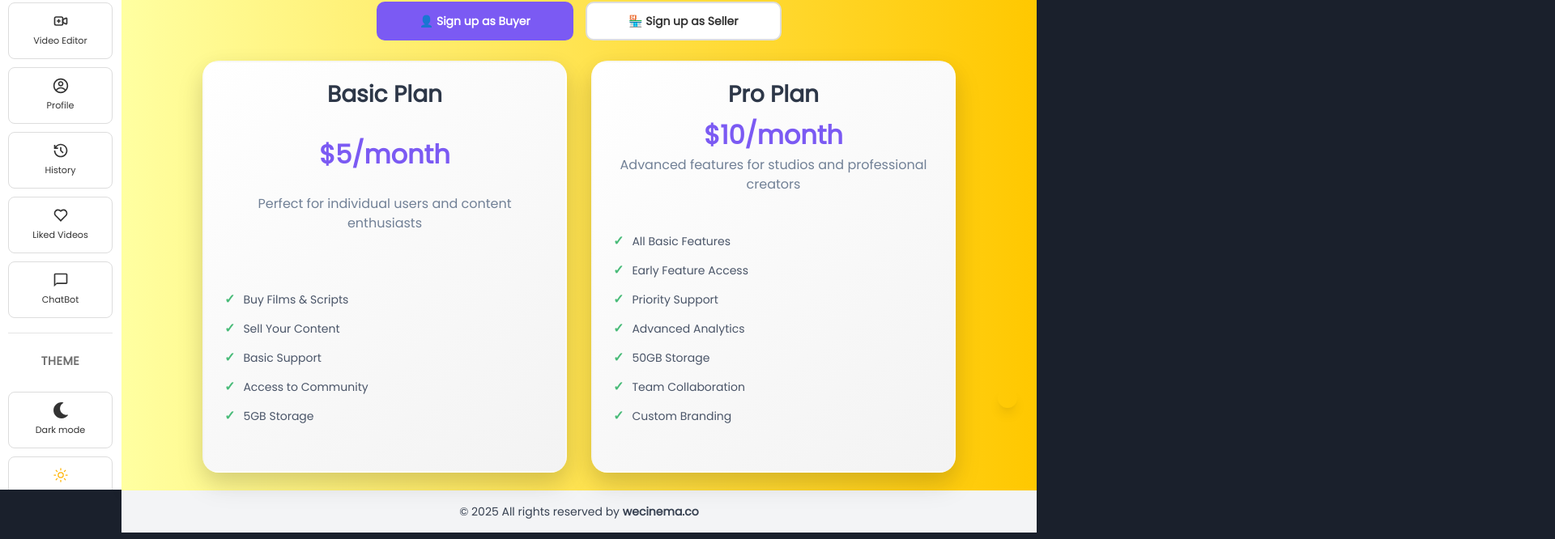
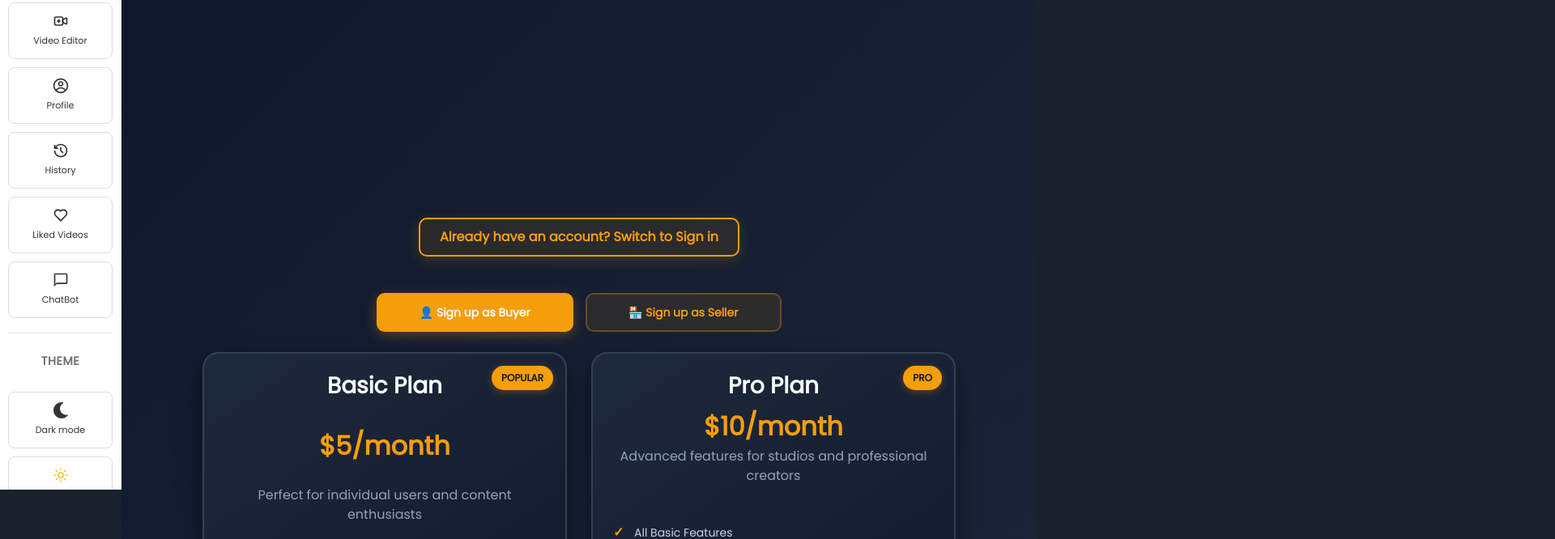
Before and after one commit to HH-pro/Wecinema.co, a React (Vite) app in the folder frontend/: page /hypemode in a window 1280 px wide. Shown: the part 272-938 px from the top of the page at 81% size, 1920 px wide, since content can reach past the window. Built offline with nearby package versions, Linux system fonts and the light colour scheme; no server answers; some icons are missing; what @ffmpeg/ffmpeg would draw is missing.

Commit message:
Auto update

```diff
--- a/frontend/src/pages/hypemodepage.tsx
+++ b/frontend/src/pages/hypemodepage.tsx
@@ -1,377 +1,12 @@
 import { useState, useEffect } from "react";
 import axios from 'axios';
-import styled , { keyframes } from 'styled-components';
 import { Layout } from "../components";
 import { useNavigate } from 'react-router-dom';
 import { getAuth, signInWithPopup, signOut, createUserWithEmailAndPassword, signInWithEmailAndPassword } from "firebase/auth";
 import { googleProvider } from "./firebase";
 import { motion } from "framer-motion";
 import Confetti from "react-confetti";
-
-
-const MainContainer = styled.div`
-  display: flex;
-  flex-direction: column;
-  height: 90vh;
-  background: linear-gradient(to right, #ffffa1 0%, #ffc800 100%);
-  justify-content: center;
-  align-items: center;
-  padding: 20px;
-  box-shadow: 0px 4px 10px rgba(0, 0, 0, 0.2);
-
-  @media (max-width: 768px) {
-    padding: 1px;
-    height: 120vh;
-    justify-content: flex-start;
-  }
-`;
-
-const SubscriptionContainer = styled.div`
-  display: flex;
-  flex-direction: row;
-  justify-content: center;
-  align-items: stretch;
-  width: 90%;
-  max-width: 1200px;
-  gap: 30px;
-  padding: 0 15px;
-
-  @media (max-width: 1024px) {
-    flex-direction: column;
-    align-items: center;
-    gap: 25px;
-  }
-
-  @media (max-width: 768px) {
-    gap: 20px;
-    width: 95%;
-  }
-`;
-
-const SubscriptionBox = styled.div`
-  width: 100%;
-  max-width: 450px;
-  min-height: 500px;
-  padding: 30px 25px;
-  border-radius: 20px;
-  background: linear-gradient(145deg, #ffffff, #f3f3f3);
-  text-align: center;
-  cursor: pointer;
-  transition: all 0.3s ease;
-  box-shadow: 0 15px 35px rgba(0, 0, 0, 0.1), 0 10px 25px rgba(0, 0, 0, 0.08);
-  position: relative;
-  overflow: hidden;
-  display: flex;
-  flex-direction: column;
-  justify-content: space-between;
-  border: 2px solid transparent;
-
-  &:hover {
-    transform: translateY(-8px) scale(1.02);
-    box-shadow: 0 20px 45px rgba(0, 0, 0, 0.15), 0 15px 35px rgba(0, 0, 0, 0.12);
-  }
-
-  &.selected {
-    border: 3px solid #7b5af3;
-    background: linear-gradient(135deg, #7b5af3, #6541d7);
-    color: white;
-    transform: translateY(-5px) scale(1.01);
-  }
-
-  @media (max-width: 768px) {
-    padding: 20px 15px;
-    min-height: 420px;
-  }
-`;
-
-const Title = styled.h3`
-  font-size: 28px;
-  font-weight: 700;
-  margin-bottom: 15px;
-  color: #2d3748;
-  transition: color 0.3s ease;
-
-  ${SubscriptionBox}.selected & {
-    color: white;
-  }
-`;
-
-const Description = styled.p`
-  font-size: 16px;
-  color: #718096;
-  margin-bottom: 20px;
-  line-height: 1.5;
-  transition: color 0.3s ease;
-
-  ${SubscriptionBox}.selected & {
-    color: rgba(255, 255, 255, 0.9);
-  }
-`;
-
-const Price = styled.div`
-  font-size: 32px;
-  font-weight: 700;
-  color: #7b5af3;
-  margin: 15px 0;
-  transition: color 0.3s ease;
-
-  ${SubscriptionBox}.selected & {
-    color: white;
-  }
-`;
-
-const FeaturesList = styled.ul`
-  list-style: none;
-  padding: 0;
-  margin: 20px 0;
-  text-align: left;
-
-  li {
-    padding: 8px 0;
-    font-size: 14px;
-    color: #4a5568;
-    transition: color 0.3s ease;
-    display: flex;
-    align-items: center;
-
-    &:before {
-      content: "✓";
-      color: #48bb78;
-      font-weight: bold;
-      margin-right: 10px;
-      font-size: 16px;
-    }
-
-    ${SubscriptionBox}.selected & {
-      color: white;
-
-      &:before {
-        color: #68d391;
-      }
-    }
-  }
-`;
-
-const Button = styled.button`
-  width: 100%;
-  padding: 12px 20px;
-  font-size: 16px;
-  font-weight: 600;
-  color: white;
-  background: #7b5af3;
-  border: none;
-  border-radius: 10px;
-  cursor: pointer;
-  transition: all 0.3s ease;
-  box-shadow: 0 4px 15px rgba(123, 90, 243, 0.3);
-  margin: 8px 0;
-
-  &:hover {
-    background: #6541d7;
-    box-shadow: 0 6px 20px rgba(123, 90, 243, 0.4);
-    transform: translateY(-2px);
-  }
-
-  &:disabled {
-    background: #9ca3af;
-    cursor: not-allowed;
-    transform: none;
-  }
-`;
-
-const GoogleButton = styled(Button)`
-  background: #db4437;
-  display: flex;
-  align-items: center;
-  justify-content: center;
-  gap: 10px;
-
-  &:hover {
-    background: #c23321;
-  }
-`;
-
-const EmailButton = styled(Button)`
-  background: #10b981;
-
-  &:hover {
-    background: #059669;
-  }
-`;
-
-const EmailForm = styled.div`
-  display: flex;
-  flex-direction: column;
-  gap: 12px;
-  width: 100%;
-  margin-top: 20px;
-  padding: 20px;
-  background: rgba(255, 255, 255, 0.95);
-  border-radius: 12px;
-  box-shadow: 0 4px 15px rgba(0, 0, 0, 0.08);
-  border: 1px solid #e2e8f0;
-`;
-
-const Input = styled.input`
-  width: 100%;
-  padding: 12px 15px;
-  border: 1px solid #e2e8f0;
-  border-radius: 8px;
-  font-size: 14px;
-  box-sizing: border-box;
-  transition: all 0.3s ease;
-  background: white;
-  color: #2d3748;
-
-  &:focus {
-    outline: none;
-    border-color: #7b5af3;
-    box-shadow: 0 0 0 3px rgba(123, 90, 243, 0.2);
-  }
-
-  &:disabled {
-    background: #f3f4f6;
-    cursor: not-allowed;
-  }
-`;
-
-const ToggleButton = styled.button`
-  color: #000;
-  border: 2px solid #000;
-  padding: 12px 24px;
-  margin-bottom: 30px;
-  cursor: pointer;
-  transition: all 0.3s ease;
-  border-radius: 10px;
-  font-size: 16px;
-  font-weight: 600;
-  background: rgba(255, 255, 255, 0.8);
-
-  &:hover {
-    background: #000;
-    color: white;
-    transform: scale(1.03);
-  }
-
-  &:disabled {
-    background: #9ca3af;
-    cursor: not-allowed;
-  }
-`;
-
-const Popup = styled.div`
-  position: fixed;
-  top: 50%;
-  left: 50%;
-  transform: translate(-50%, -50%);
-  padding: 25px;
-  background: white;
-  border: 2px solid #7b5af3;
-  z-index: 1000;
-  max-width: 90%;
-  width: 350px;
-  border-radius: 15px;
-  box-shadow: 0 15px 40px rgba(0, 0, 0, 0.25);
-  box-sizing: border-box;
-  text-align: center;
-`;
-
-const Overlay = styled.div`
-  position: fixed;
-  top: 0;
-  left: 0;
-  width: 100%;
-  height: 100%;
-  background: rgba(0, 0, 0, 0.5);
-  z-index: 999;
-`;
-
-const UserTypeSelector = styled.div`
-  display: flex;
-  gap: 15px;
-  margin: 15px 0 25px 0;
-  width: 100%;
-  max-width: 500px;
-
-  @media (max-width: 768px) {
-    flex-direction: column;
-    gap: 10px;
-  }
-`;
-
-const UserTypeButton = styled.button<{ active: boolean }>`
-  flex: 1;
-  padding: 12px 20px;
-  border: 2px solid ${props => props.active ? '#7b5af3' : '#ddd'};
-  background: ${props => props.active ? '#7b5af3' : 'white'};
-  color: ${props => props.active ? 'white' : '#333'};
-  border-radius: 10px;
-  cursor: pointer;
-  font-weight: 600;
-  transition: all 0.3s ease;
-  font-size: 14px;
-
-  &:hover {
-    border-color: #7b5af3;
-    transform: translateY(-2px);
-  }
-
-  &:disabled {
-    background: #f3f4f6;
-    cursor: not-allowed;
-  }
-`;
-
-const slideIn = keyframes`
-  from {
-    transform: translateY(-100%);
-    opacity: 0;
-  }
-  to {
-    transform: translateY(0);
-    opacity: 1;
-  }
-`;
-
-const Banner = styled.div`
-  width: 100%;
-  background: linear-gradient(to right, #ff4e50, #f9d423);
-  color: white;
-  text-align: center;
-  padding: 20px;
-  font-size: 22px;
-  font-weight: bold;
-  position: relative;
-  animation: ${slideIn} 1s ease-in-out;
-  border-radius: 15px;
-  box-shadow: 0 6px 25px rgba(0, 0, 0, 0.15);
-  margin-bottom: 30px;
-`;
-
-const AuthSection = styled.div`
-  margin-top: 20px;
-  width: 100%;
-`;
-
-const AuthDivider = styled.div`
-  display: flex;
-  align-items: center;
-  margin: 15px 0;
-  color: #94a3b8;
-
-  &::before,
-  &::after {
-    content: '';
-    flex: 1;
-    border-bottom: 1px solid #e2e8f0;
-  }
-
-  span {
-    padding: 0 15px;
-    font-size: 14px;
-    color: #94a3b8;
-  }
-`;
+import "../css/HypeModeProfile.css";
 
 const HypeModeProfile = () => {
   const navigate = useNavigate();
@@ -644,7 +279,9 @@ const HypeModeProfile = () => {
 
   return (
     <Layout expand={false} hasHeader={true}>
-      <Banner>🔥 HypeMode is Here! Exclusive Features Await! 🔥</Banner>
+      <div className="banner">
+        🔥 HypeMode is Here! Exclusive Features Await! 🔥
+      </div>
 
       {showFireworks && (
         <motion.div
@@ -660,118 +297,123 @@ const HypeModeProfile = () => {
         </motion.div>
       )}
 
-      <MainContainer>
-        <ToggleButton onClick={toggleSignupSignin} disabled={isLoading}>
+      <div className="main-container">
+        <button className="toggle-button" onClick={toggleSignupSignin} disabled={isLoading}>
           {isSignup ? "Already have an account? Switch to Sign in" : "Don't have an account? Switch to Sign up"}
-        </ToggleButton>
+        </button>
 
         {isLoggedIn ? (
-          <SubscriptionContainer>
-            <SubscriptionBox>
-              <Title>Logout</Title>
-              <Button onClick={handleGoogleLogout} disabled={isLoading}>
+          <div className="cards-container">
+            <div className="subscription-box">
+              <h3 className="subscription-title">Logout</h3>
+              <button className="subscription-button" onClick={handleGoogleLogout} disabled={isLoading}>
                 Logout
-              </Button>
-            </SubscriptionBox>
-          </SubscriptionContainer>
+              </button>
+            </div>
+          </div>
         ) : (
           <>
             {isSignup && (
-              <UserTypeSelector>
-                <UserTypeButton
-                  active={userType === "buyer"}
+              <div className="user-type-selector">
+                <button
+                  className={`user-type-button ${userType === "buyer" ? "active" : ""}`}
                   onClick={() => setUserType("buyer")}
                   disabled={isLoading}
                 >
                   👤 Sign up as Buyer
-                </UserTypeButton>
-                <UserTypeButton
-                  active={userType === "seller"}
+                </button>
+                <button
+                  className={`user-type-button ${userType === "seller" ? "active" : ""}`}
                   onClick={() => setUserType("seller")}
                   disabled={isLoading}
                 >
                   🏪 Sign up as Seller
-                </UserTypeButton>
-              </UserTypeSelector>
+                </button>
+              </div>
             )}
 
-            <SubscriptionContainer>
+            <div className="cards-container">
               {/* Basic Plan */}
-              <SubscriptionBox
-                className={selectedSubscription === "user" ? "selected" : ""}
+              <div
+                className={`subscription-box ${selectedSubscription === "user" ? "selected" : ""}`}
                 onClick={() => !isLoading && handleSubscriptionClick("user")}
               >
-                <Title>Basic Plan</Title>
-                <Price>$5/month</Price>
-                <Description>Perfect for individual users and content enthusiasts</Description>
+                <div className="premium-badge">Popular</div>
+                <h3 className="subscription-title">Basic Plan</h3>
+                <div className="subscription-price">$5/month</div>
+                <p className="subscription-description">Perfect for individual users and content enthusiasts</p>
 
-                <FeaturesList>
+                <ul className="features-list">
                   <li>Buy Films & Scripts</li>
                   <li>Sell Your Content</li>
                   <li>Basic Support</li>
                   <li>Access to Community</li>
                   <li>5GB Storage</li>
-                </FeaturesList>
+                </ul>
 
                 {selectedSubscription === "user" && (
-                  <AuthSection>
-                    <GoogleButton onClick={handleGoogleLogin} disabled={isLoading}>
-                      <span>G</span>
+                  <div className="auth-section">
+                    <button className="subscription-button google-auth-button" onClick={handleGoogleLogin} disabled={isLoading}>
+                      <span className="google-icon">G</span>
                       {isLoading ? "Processing..." : (isSignup ? "Sign up with Google" : "Sign in with Google")}
-                    </GoogleButton>
+                    </button>
 
-                    <AuthDivider>
+                    <div className="auth-divider">
                       <span>or</span>
-                    </AuthDivider>
+                    </div>
 
                     {!showEmailForm ? (
-                      <EmailButton onClick={toggleEmailForm} disabled={isLoading}>
+                      <button className="subscription-button email-toggle-button" onClick={toggleEmailForm} disabled={isLoading}>
                         {isSignup ? "Sign up with Email" : "Sign in with Email"}
-                      </EmailButton>
+                      </button>
                     ) : (
-                      <EmailForm>
+                      <div className="email-form">
                         {isSignup && (
-                          <Input
+                          <input
                             type="text"
+                            className="form-input"
                             placeholder="Enter your username"
                             value={username}
                             onChange={(e) => setUsername(e.target.value)}
                             disabled={isLoading}
                           />
                         )}
-                        <Input
+                        <input
                           type="email"
+                          className="form-input"
                           placeholder="Enter your email"
                           value={email}
                           onChange={(e) => setEmail(e.target.value)}
                           disabled={isLoading}
                         />
-                        <Input
+                        <input
                           type="password"
+                          className="form-input"
                           placeholder="Enter your password"
                           value={password}
                           onChange={(e) => setPassword(e.target.value)}
                           disabled={isLoading}
                         />
-                        <Button onClick={handleEmailSubmit} disabled={isLoading}>
+                        <button className="subscription-button email-submit-button" onClick={handleEmailSubmit} disabled={isLoading}>
                           {isLoading ? "Processing..." : (isSignup ? "Create Account" : "Sign In")}
-                        </Button>
-                      </EmailForm>
+                        </button>
+                      </div>
                     )}
-                  </AuthSection>
+                  </div>
                 )}
-              </SubscriptionBox>
+              </div>
 
               {/* Pro Plan */}
-              <SubscriptionBox
-                className={selectedSubscription === "studio" ? "selected" : ""}
+              <div
+                className={`subscription-box ${selectedSubscription === "studio" ? "selected" : ""}`}
                 onClick={() => !isLoading && handleSubscriptionClick("studio")}
               >
-                <Title>Pro Plan</Title>
-                <Price>$10/month</Price>
-                <Description>Advanced features for studios and professional creators</Description>
+                <div className="premium-badge">Pro</div>
+                <h3 className="subscription-title">Pro Plan</h3>
+                <div className="subscription-price">$10/month</div>
+                <p className="subscription-description">Advanced features for studios and professional creators</p>
 
-                <FeaturesList>
+                <ul className="features-list">
                   <li>All Basic Features</li>
                   <li>Early Feature Access</li>
                   <li>Priority Support</li>
@@ -779,68 +421,71 @@ const HypeModeProfile = () => {
                   <li>50GB Storage</li>
                   <li>Team Collaboration</li>
                   <li>Custom Branding</li>
-                </FeaturesList>
+                </ul>
 
                 {selectedSubscription === "studio" && (
-                  <AuthSection>
-                    <GoogleButton onClick={handleGoogleLogin} disabled={isLoading}>
-                      <span>G</span>
+                  <div className="auth-section">
+                    <button className="subscription-button google-auth-button" onClick={handleGoogleLogin} disabled={isLoading}>
+                      <span className="google-icon">G</span>
                       {isLoading ? "Processing..." : (isSignup ? "Sign up with Google" : "Sign in with Google")}
-                    </GoogleButton>
+                    </button>
 
-                    <AuthDivider>
+                    <div className="auth-divider">
                       <span>or</span>
-                    </AuthDivider>
+                    </div>
 
                     {!showEmailForm ? (
-                      <EmailButton onClick={toggleEmailForm} disabled={isLoading}>
+                      <button className="subscription-button email-toggle-button" onClick={toggleEmailForm} disabled={isLoading}>
                         {isSignup ? "Sign up with Email" : "Sign in with Email"}
-                      </EmailButton>
+                      </button>
                     ) : (
-                      <EmailForm>
+                      <div className="email-form">
                         {isSignup && (
-                          <Input
+                          <input
                             type="text"
+                            className="form-input"
                             placeholder="Enter your username"
                             value={username}
                             onChange={(e) => setUsername(e.target.value)}
                             disabled={isLoading}
                           />
                         )}
-                        <Input
+                        <input
                           type="email"
+                          className="form-input"
                           placeholder="Enter your email"
                           value={email}
                           onChange={(e) => setEmail(e.target.value)}
                           disabled={isLoading}
                         />
-                        <Input
+                        <input
                           type="password"
+                          className="form-input"
                           placeholder="Enter your password"
                           value={password}
                           onChange={(e) => setPassword(e.target.value)}
                           disabled={isLoading}
                         />
-                        <Button onClick={handleEmailSubmit} disabled={isLoading}>
+                        <button className="subscription-button email-submit-button" onClick={handleEmailSubmit} disabled={isLoading}>
                           {isLoading ? "Processing..." : (isSignup ? "Create Account" : "Sign In")}
-                        </Button>
-                      </EmailForm>
+                        </button>
+                      </div>
                     )}
-                  </AuthSection>
+                  </div>
                 )}
-              </SubscriptionBox>
-            </SubscriptionContainer>
+              </div>
+            </div>
           </>
         )}
-      </MainContainer>
+      </div>
 
       {showPopup && (
         <>
-          <Overlay onClick={closePopup} />
-          <Popup>
+          <div className="overlay" onClick={closePopup} />
+          <div className="popup">
             <p>{popupMessage}</p>
-            <Button onClick={closePopup}>Close</Button>
-          </Popup>
+            <button className="subscription-button" onClick={closePopup}>Close</button>
+          </div>
         </>
       )}
     </Layout>
```
